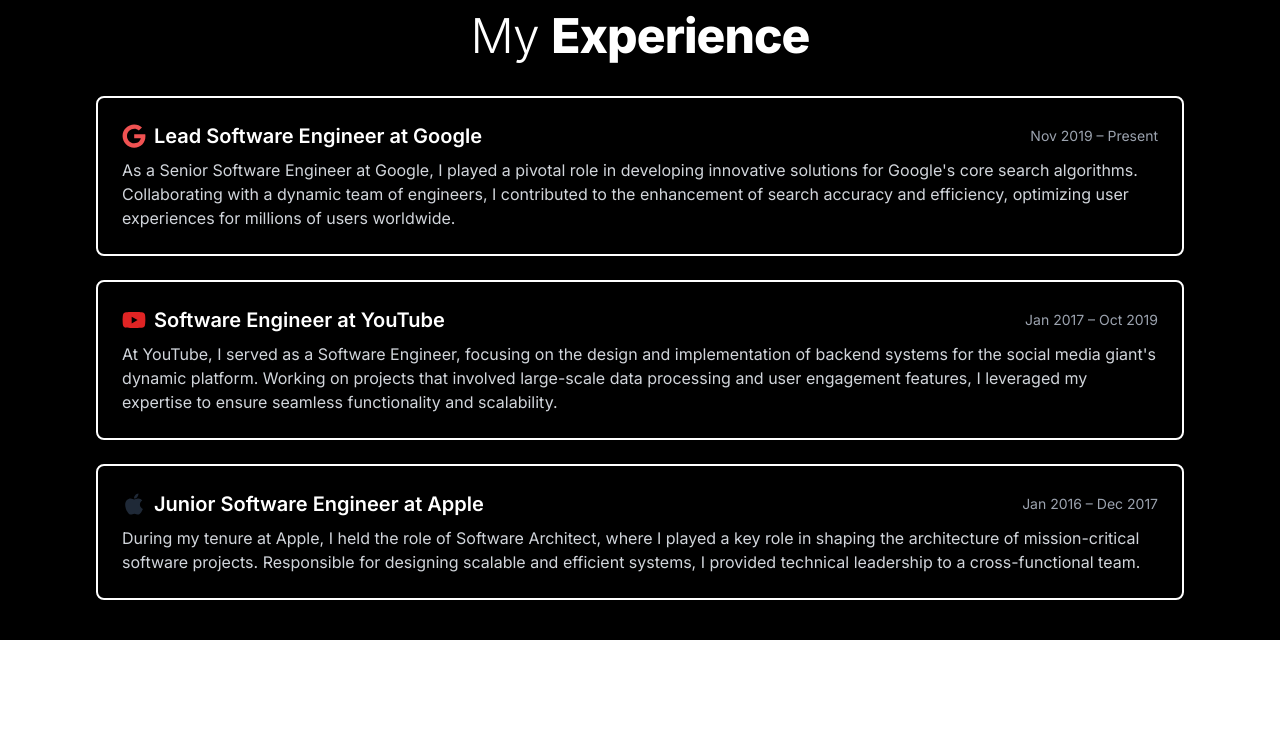
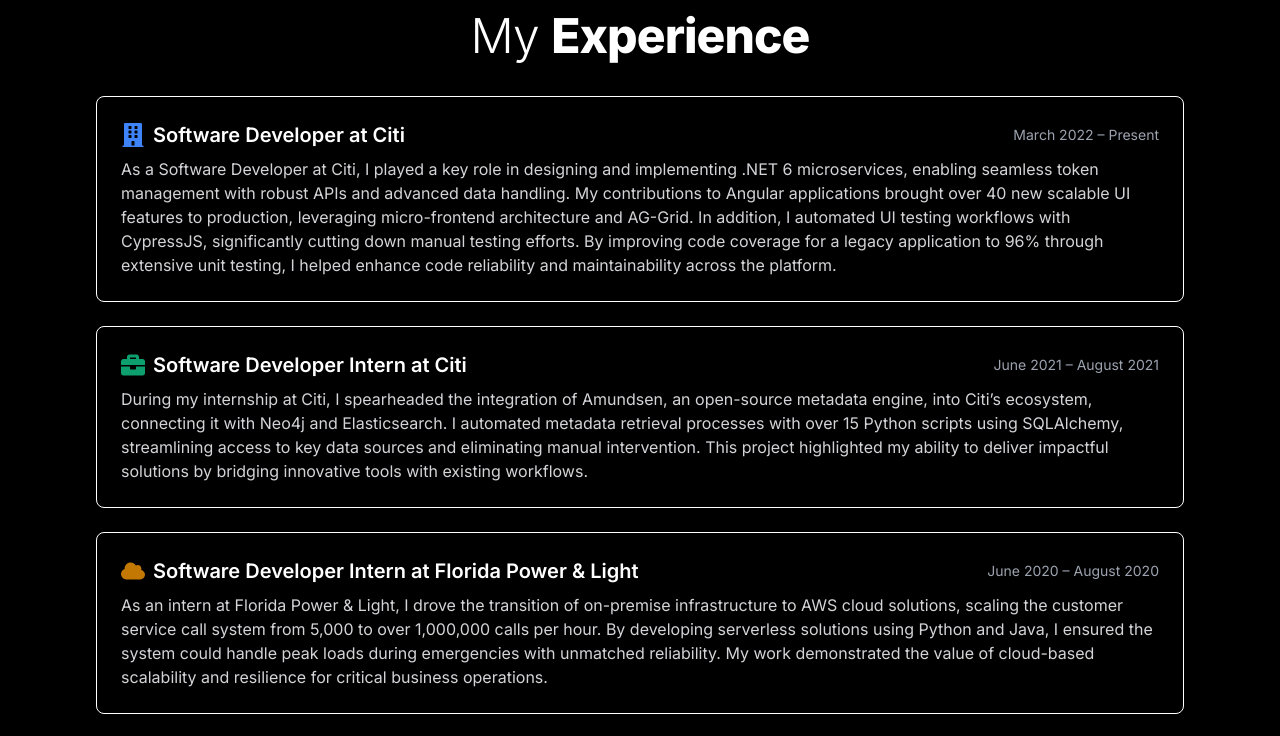
Before and after one commit to ashleyc2219/portfolio-web, a Next.js app: page / in a window 1280 px wide. Shown: the part 1260-1996 px from the top of the page. Built offline with nearby package versions, Linux system fonts and the light colour scheme.

Commit message:
experience update

```diff
--- a/components/experience.tsx
+++ b/components/experience.tsx
@@ -1,5 +1,5 @@
 import React from "react";
-import { FaGoogle, FaYoutube, FaApple } from "react-icons/fa";
+import { FaBuilding, FaCloud, FaBriefcase } from "react-icons/fa";
 
 const Experience = () => {
   return (
@@ -13,69 +13,104 @@
 
         <div className="space-y-6">
           {/* Experience 1 */}
-          <div className="flex flex-col rounded-lg border-2 border-primary-white bg-primary-black p-6 shadow-md transition-all duration-300 hover:border-primary-white hover:bg-zinc-800 hover:shadow-lg dark:hover:bg-gray-800">
+          <div className="flex flex-col rounded-lg border border-primary-white bg-primary-black p-6 shadow-md transition-all duration-300 hover:border-primary-white hover:bg-zinc-800 hover:shadow-lg dark:hover:bg-gray-800">
             <div className="flex flex-col md:flex-row md:items-center md:justify-between">
               <div className="mb-2 flex items-center md:mb-0">
-                <FaGoogle className="mr-2 text-2xl text-red-500" />
-                <h3 className="text-xl font-semibold text-primary-white dark:text-primary-white">
-                  Lead Software Engineer at Google
+                <FaBuilding className="mr-2 text-2xl text-blue-500" />
+                <h3 className="text-xl font-semibold text-primary-white">
+                  Software Developer at Citi
                 </h3>
               </div>
               <span className="text-sm text-gray-400 md:ml-4 md:text-right">
-                Nov 2019 – Present
+                March 2022 – Present
               </span>
             </div>
-            <p className="mt-2 text-gray-300 dark:text-gray-300">
-              As a Senior Software Engineer at Google, I played a pivotal role
-              in developing innovative solutions for Google&apos;s core search
-              algorithms. Collaborating with a dynamic team of engineers, I
-              contributed to the enhancement of search accuracy and efficiency,
-              optimizing user experiences for millions of users worldwide.
+            <p className="mt-2 text-zinc-300">
+              As a Software Developer at Citi, I played a key role in designing
+              and implementing .NET 6 microservices, enabling seamless token
+              management with robust APIs and advanced data handling. My
+              contributions to Angular applications brought over 40 new scalable
+              UI features to production, leveraging micro-frontend architecture
+              and AG-Grid. In addition, I automated UI testing workflows with
+              CypressJS, significantly cutting down manual testing efforts. By
+              improving code coverage for a legacy application to 96% through
+              extensive unit testing, I helped enhance code reliability and
+              maintainability across the platform.
             </p>
           </div>
 
           {/* Experience 2 */}
-          <div className="flex flex-col rounded-lg border-2 border-primary-white bg-primary-black p-6 shadow-md transition-all duration-300 hover:border-primary-white hover:bg-zinc-800 hover:shadow-lg dark:hover:bg-gray-800">
+          <div className="flex flex-col rounded-lg border border-primary-white bg-primary-black p-6 shadow-md transition-all duration-300 hover:border-primary-white hover:bg-zinc-800 hover:shadow-lg dark:hover:bg-gray-800">
             <div className="flex flex-col md:flex-row md:items-center md:justify-between">
               <div className="mb-2 flex items-center md:mb-0">
-                <FaYoutube className="mr-2 text-2xl text-red-600" />
-                <h3 className="text-xl font-semibold text-primary-white dark:text-primary-white">
-                  Software Engineer at YouTube
+                <FaBriefcase className="mr-2 text-2xl text-green-500" />
+                <h3 className="text-xl font-semibold text-primary-white">
+                  Software Developer Intern at Citi
                 </h3>
               </div>
               <span className="text-sm text-gray-400 md:ml-4 md:text-right">
-                Jan 2017 – Oct 2019
+                June 2021 – August 2021
               </span>
             </div>
-            <p className="mt-2 text-gray-300 dark:text-gray-300">
-              At YouTube, I served as a Software Engineer, focusing on the
-              design and implementation of backend systems for the social media
-              giant&apos;s dynamic platform. Working on projects that involved
-              large-scale data processing and user engagement features, I
-              leveraged my expertise to ensure seamless functionality and
-              scalability.
+            <p className="mt-2 text-zinc-300">
+              During my internship at Citi, I spearheaded the integration of
+              Amundsen, an open-source metadata engine, into Citi’s ecosystem,
+              connecting it with Neo4j and Elasticsearch. I automated metadata
+              retrieval processes with over 15 Python scripts using SQLAlchemy,
+              streamlining access to key data sources and eliminating manual
+              intervention. This project highlighted my ability to deliver
+              impactful solutions by bridging innovative tools with existing
+              workflows.
             </p>
           </div>
 
           {/* Experience 3 */}
-          <div className="flex flex-col rounded-lg border-2 border-primary-white bg-primary-black p-6 shadow-md transition-all duration-300 hover:border-primary-white hover:bg-zinc-800 hover:shadow-lg dark:hover:bg-gray-800">
+          <div className="flex flex-col rounded-lg border border-primary-white bg-primary-black p-6 shadow-md transition-all duration-300 hover:border-primary-white hover:bg-zinc-800 hover:shadow-lg dark:hover:bg-gray-800">
             <div className="flex flex-col md:flex-row md:items-center md:justify-between">
               <div className="mb-2 flex items-center md:mb-0">
-                <FaApple className="mr-2 text-2xl text-gray-800" />
-                <h3 className="text-xl font-semibold text-primary-white dark:text-primary-white">
-                  Junior Software Engineer at Apple
+                <FaCloud className="mr-2 text-2xl text-yellow-500" />
+                <h3 className="text-xl font-semibold text-primary-white">
+                  Software Developer Intern at Florida Power & Light
                 </h3>
               </div>
               <span className="text-sm text-gray-400 md:ml-4 md:text-right">
-                Jan 2016 – Dec 2017
+                June 2020 – August 2020
+              </span>
+            </div>
+            <p className="mt-2 text-zinc-300">
+              As an intern at Florida Power & Light, I drove the transition of
+              on-premise infrastructure to AWS cloud solutions, scaling the
+              customer service call system from 5,000 to over 1,000,000 calls
+              per hour. By developing serverless solutions using Python and
+              Java, I ensured the system could handle peak loads during
+              emergencies with unmatched reliability. My work demonstrated the
+              value of cloud-based scalability and resilience for critical
+              business operations.
+            </p>
+          </div>
+
+          {/* Experience 4 */}
+          <div className="flex flex-col rounded-lg border border-primary-white bg-primary-black p-6 shadow-md transition-all duration-300 hover:border-primary-white hover:bg-zinc-800 hover:shadow-lg dark:hover:bg-gray-800">
+            <div className="flex flex-col md:flex-row md:items-center md:justify-between">
+              <div className="mb-2 flex items-center md:mb-0">
+                <FaBuilding className="mr-2 text-2xl text-red-400" />
+                <h3 className="text-xl font-semibold text-primary-white">
+                  Freelance Developer
+                </h3>
+              </div>
+              <span className="text-sm text-gray-400 md:ml-4 md:text-right">
+                Ongoing
               </span>
             </div>
             <p className="mt-2 text-gray-300 dark:text-gray-300">
-              During my tenure at Apple, I held the role of Software Architect,
-              where I played a key role in shaping the architecture of
-              mission-critical software projects. Responsible for designing
-              scalable and efficient systems, I provided technical leadership to
-              a cross-functional team.
+              As a freelance developer, I specialize in building dynamic and
+              user-friendly web applications using React, ensuring responsive
+              designs that cater to diverse client needs. I have also deployed
+              scalable RESTful APIs using Python and Flask on Google Cloud
+              Platform, combining technical expertise with a focus on
+              performance. From requirements gathering to deployment and
+              maintenance, I’ve delivered end-to-end solutions that drive
+              measurable business impact for small to medium-sized clients.
             </p>
           </div>
         </div>
```
